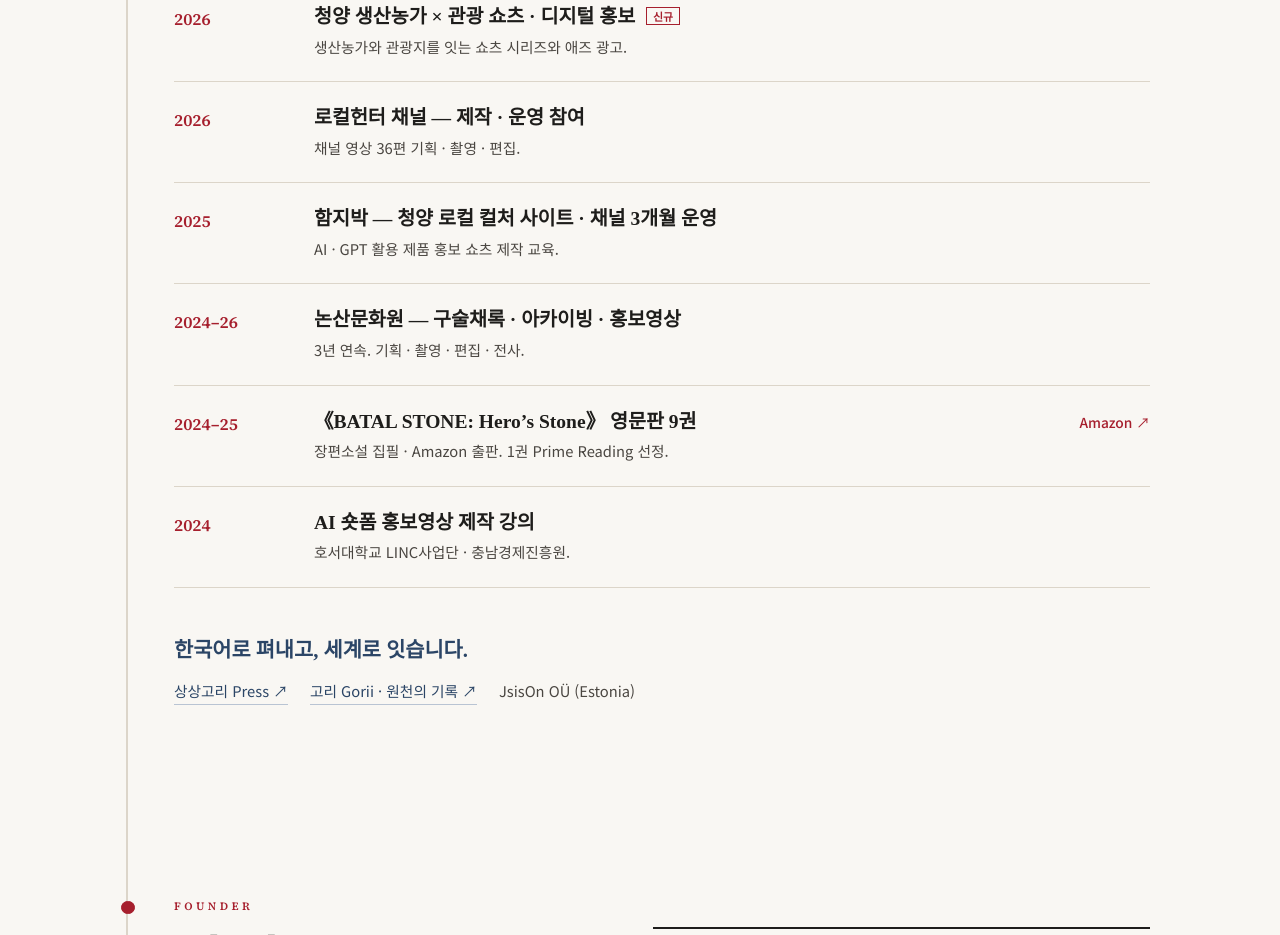
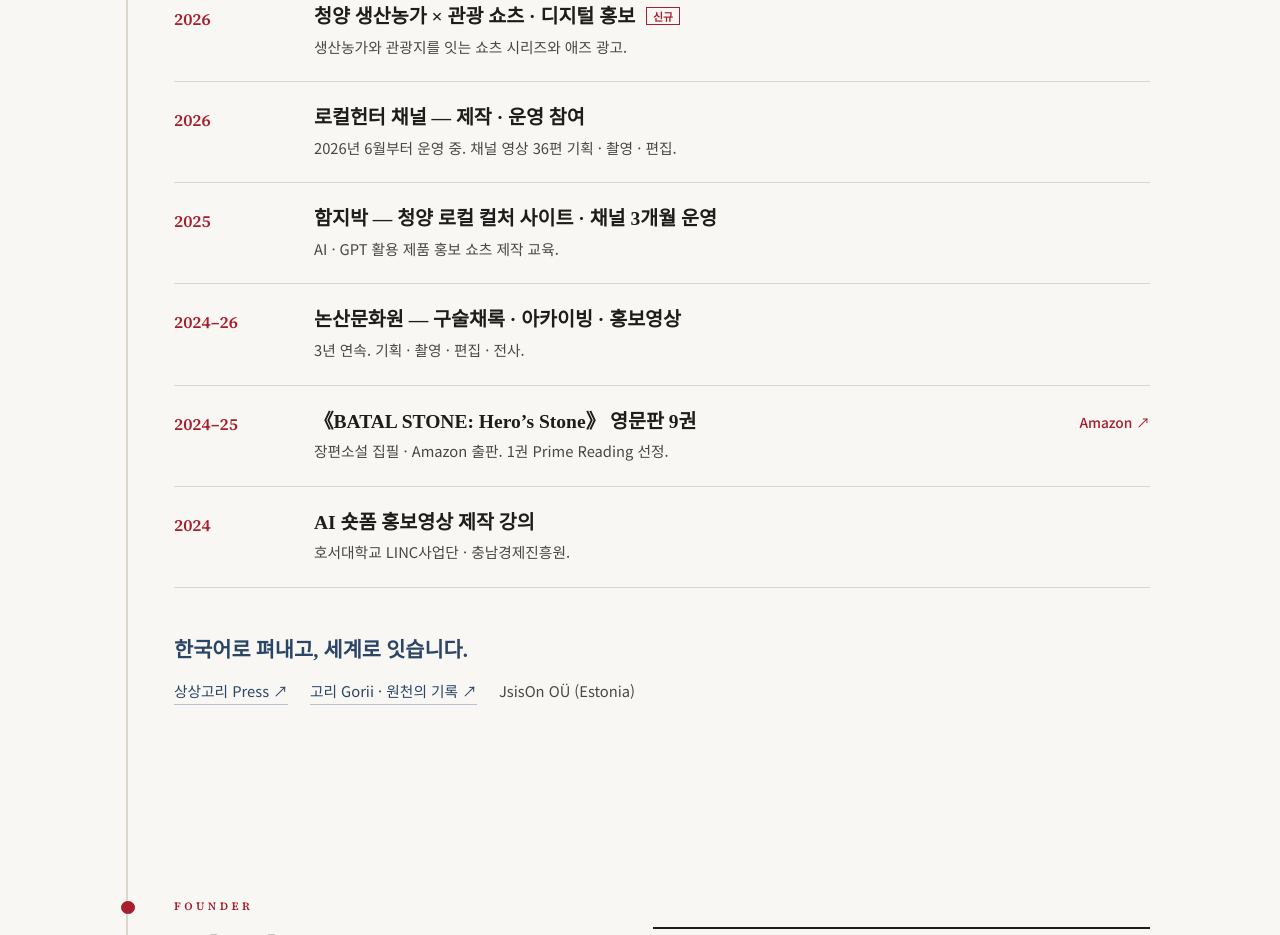
Before and after one commit to OoahanJS/sangsanggori-landingpage, a plain HTML site: page index.html in a window 1280 px wide. Shown: the part 3735-4670 px from the top of the page. Drawn offline with Linux system fonts and the light colour scheme.

Commit message:
로컬헌터: 2026년 6월부터 운영 중 표기
Co-Authored-By: Claude Opus 5.5 <noreply@anthropic.com>

```diff
--- a/index.html
+++ b/index.html
@@ -135,7 +135,7 @@
           <li><span class="yr">2026</span><div><h3>생산자 집짓기</h3><p>칠갑산 어머니한과 · 꿀도래농도래에 우리 이름의 집과 이야기방(STORY)을 지었습니다.</p></div></li>
           <li><span class="yr">2026</span><div><h3>함지박 — 판로 홍보영상 · 쌀과자 공정 쇼츠</h3><p>쌀칩 · 쌀콘 · 자동튀김기 제품 쇼츠 기획 · 촬영 · 편집.</p></div></li>
           <li><span class="yr">2026</span><div><h3>청양 생산농가 × 관광 쇼츠 · 디지털 홍보 <em class="new">신규</em></h3><p>생산농가와 관광지를 잇는 쇼츠 시리즈와 애즈 광고.</p></div></li>
-          <li><span class="yr">2026</span><div><h3>로컬헌터 채널 — 제작 · 운영 참여</h3><p>채널 영상 36편 기획 · 촬영 · 편집.</p></div></li>
+          <li><span class="yr">2026</span><div><h3>로컬헌터 채널 — 제작 · 운영 참여</h3><p>2026년 6월부터 운영 중. 채널 영상 36편 기획 · 촬영 · 편집.</p></div></li>
           <li><span class="yr">2025</span><div><h3>함지박 — 청양 로컬 컬처 사이트 · 채널 3개월 운영</h3><p>AI · GPT 활용 제품 홍보 쇼츠 제작 교육.</p></div></li>
           <li><span class="yr">2024–26</span><div><h3>논산문화원 — 구술채록 · 아카이빙 · 홍보영상</h3><p>3년 연속. 기획 · 촬영 · 편집 · 전사.</p></div></li>
           <li><span class="yr">2024–25</span><div><h3>《BATAL STONE: Hero’s Stone》 영문판 9권</h3><p>장편소설 집필 · Amazon 출판. 1권 Prime Reading 선정.</p></div><a class="go" href="https://www.amazon.com/dp/B0DCG298L1" rel="noopener">Amazon ↗</a></li>
```
Also changed, not shown: 1 other file.
